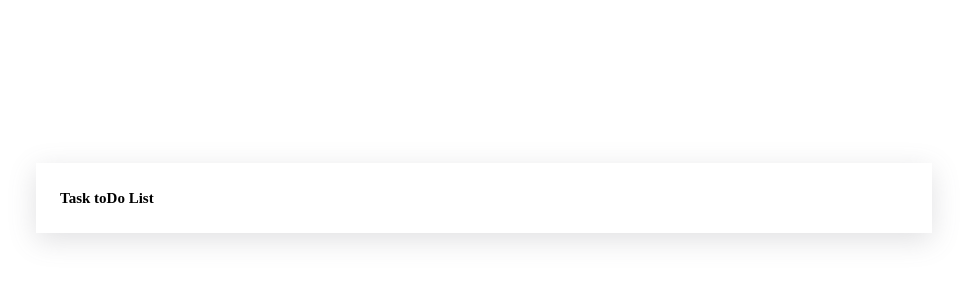
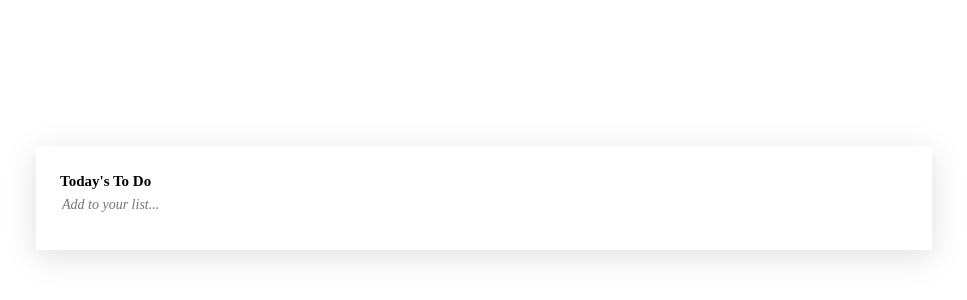
Before and after one commit to devendra-alt/toDo-list-web, a website built with webpack: page src/index.html in a window 1280 px wide. Shown: the part 202-502 px from the top of the page, without its empty margins (156-1123 px from the left). Built offline with nearby package versions, Linux system fonts and the light colour scheme.

Commit message:
Added assets and index.html

```diff
--- a/src/index.html
+++ b/src/index.html
@@ -8,7 +8,9 @@
   </head>
   <body>
     <article id="todoApp">
-      <h1>Task toDo List</h1>
+      <h1>Today's To Do</h1>
+      <input id="add-task-input" placeholder="Add to your list..." />
+      <ul id="todo-list"></ul>
     </article>
   </body>
 </html>
```
Also changed, not shown: dist/book.svg (deleted), dist/bundle.js (added), dist/bundle6ba64b812772682b63bd.js (deleted), dist/bundle7a16bae53b9731572baa.js (deleted), dist/index.html, src/assets/delete.svg (added), src/assets/menu.svg (added), 3 other files.
